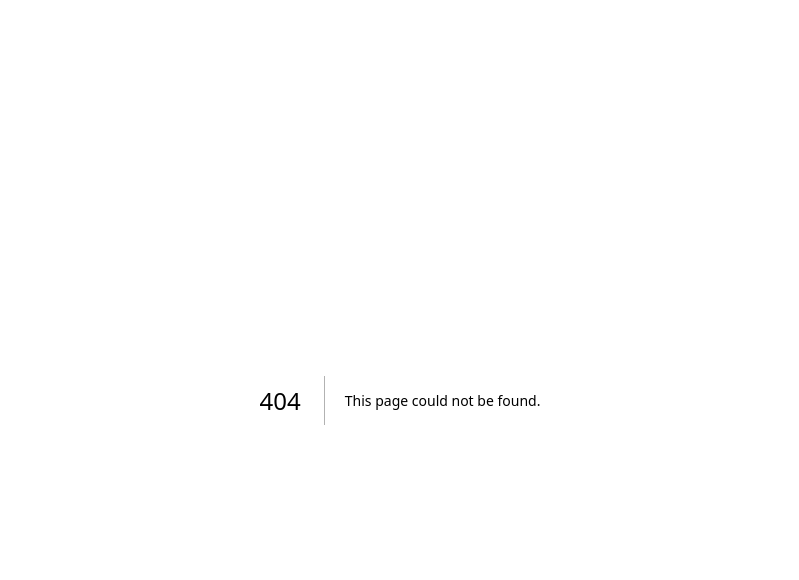
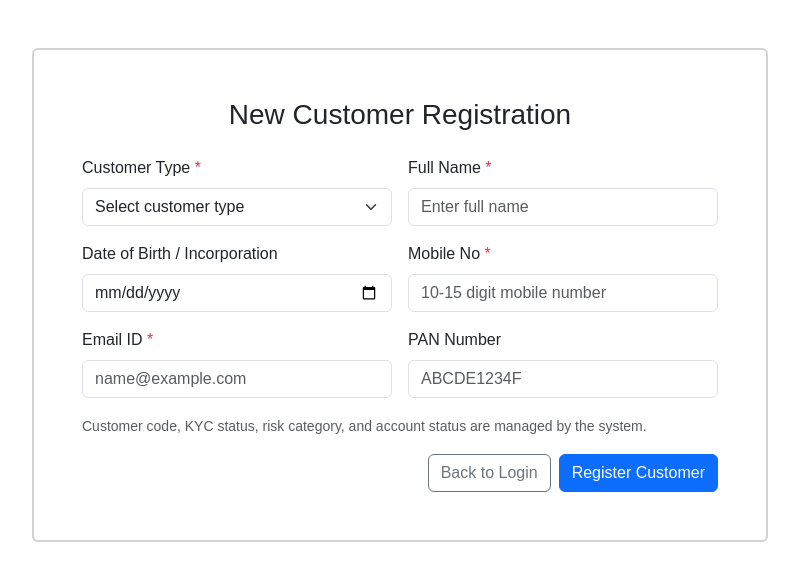
Before and after one commit to anilnankar/React-Batch-Jan21-Finance-Project, a Next.js app in the folder source-code/frontend/: page /register in a window 1280 px wide. Before the commit this address had no page. Shown: the top 580 px of the page, without its empty margins (240-1039 px from the left). Built offline with nearby package versions, Linux system fonts and the light colour scheme.

Commit message:
Created register page and linked with login page

```diff
--- a/source-code/frontend/src/app/(auth)/login/page.tsx
+++ b/source-code/frontend/src/app/(auth)/login/page.tsx
@@ -1,3 +1,5 @@
+import Link from "next/link";
+
 export default function LoginPage() {
   return (
     <main className="container py-5">
@@ -23,6 +25,9 @@ export default function LoginPage() {
                   Sign in
                 </button>
               </form>
+              <p className="text-center mt-3 mb-0">
+                New customer? <Link href="/register">Create account</Link>
+              </p>
             </div>
           </div>
         </div>
--- /dev/null
+++ b/source-code/frontend/src/app/(auth)/register/page.tsx
@@ -0,0 +1,169 @@
+"use client";
+
+import { useState, type FormEvent, type InvalidEvent } from "react";
+import Link from "next/link";
+
+export default function RegisterPage() {
+  const [validated, setValidated] = useState(false);
+  const [emailError, setEmailError] = useState("Enter valid email id");
+
+  const handleSubmit = (event: FormEvent<HTMLFormElement>) => {
+    const form = event.currentTarget;
+    if (!form.checkValidity()) {
+      event.preventDefault();
+      event.stopPropagation();
+    }
+    setValidated(true);
+  };
+
+  const handleEmailInvalid = (event: InvalidEvent<HTMLInputElement>) => {
+    const input = event.currentTarget;
+    if (input.validity.valueMissing) {
+      setEmailError("Email ID is mandatory");
+      input.setCustomValidity("Email ID is mandatory");
+      return;
+    }
+
+    setEmailError("Enter valid email id");
+    input.setCustomValidity("Enter valid email id");
+  };
+
+  const handleEmailInput = (event: FormEvent<HTMLInputElement>) => {
+    const input = event.currentTarget;
+    input.setCustomValidity("");
+
+    if (input.value.trim().length === 0) {
+      setEmailError("Email ID is mandatory");
+      return;
+    }
+
+    if (!input.checkValidity()) {
+      setEmailError("Enter valid email id");
+      return;
+    }
+
+    setEmailError("Enter valid email id");
+  };
+
+  return (
+    <main className="container py-5">
+      <div className="row justify-content-center">
+        <div className="col-12 col-lg-8">
+          <div className="card border-2">
+            <div className="card-body p-4 p-md-5">
+              <h1 className="h3 mb-4 text-center">New Customer Registration</h1>
+
+              <form className={`row g-3 ${validated ? "was-validated" : ""}`} noValidate onSubmit={handleSubmit}>
+                <div className="col-12 col-md-6">
+                  <label className="form-label" htmlFor="customerType">
+                    Customer Type <span className="text-danger">*</span>
+                  </label>
+                  <select id="customerType" className="form-select" defaultValue="" required>
+                    <option value="" disabled>
+                      Select customer type
+                    </option>
+                    <option value="INDIVIDUAL">Individual</option>
+                    <option value="BUSINESS">Business</option>
+                  </select>
+                  <div className="invalid-feedback">Customer type is required.</div>
+                </div>
+
+                <div className="col-12 col-md-6">
+                  <label className="form-label" htmlFor="fullName">
+                    Full Name <span className="text-danger">*</span>
+                  </label>
+                  <input
+                    id="fullName"
+                    type="text"
+                    className="form-control"
+                    placeholder="Enter full name"
+                    maxLength={150}
+                    minLength={3}
+                    required
+                  />
+                  <div className="invalid-feedback">Full name is required (minimum 3 characters).</div>
+                </div>
+
+                <div className="col-12 col-md-6">
+                  <label className="form-label" htmlFor="dobOrIncorp">
+                    Date of Birth / Incorporation
+                  </label>
+                  <input id="dobOrIncorp" type="date" className="form-control" />
+                </div>
+
+                <div className="col-12 col-md-6">
+                  <label className="form-label" htmlFor="mobileNumber">
+                    Mobile No <span className="text-danger">*</span>
+                  </label>
+                  <input
+                    id="mobileNumber"
+                    type="tel"
+                    className="form-control"
+                    placeholder="10-15 digit mobile number"
+                    pattern="^[0-9]{10,15}$"
+                    maxLength={15}
+                    required
+                  />
+                  <div className="invalid-feedback">Enter a valid mobile number (10 to 15 digits).</div>
+                </div>
+
+                <div className="col-12 col-md-6">
+                  <label className="form-label" htmlFor="email">
+                    Email ID <span className="text-danger">*</span>
+                  </label>
+                  <input
+                    id="email"
+                    type="email"
+                    className="form-control"
+                    placeholder="name@example.com"
+                    maxLength={150}
+                    required
+                    onInvalid={handleEmailInvalid}
+                    onInput={handleEmailInput}
+                  />
+                  <div className="invalid-feedback">{emailError}</div>
+                  <div className="valid-feedback">Email ID is valid.</div>
+                </div>
+
+                <div className="col-12 col-md-6">
+                  <label className="form-label" htmlFor="panNumber">
+                    PAN Number
+                  </label>
+                  <input
+                    id="panNumber"
+                    type="text"
+                    className="form-control text-uppercase"
+                    placeholder="ABCDE1234F"
+                    pattern="^[A-Z]{5}[0-9]{4}[A-Z]{1}$"
+                    maxLength={10}
+                    onInput={(event) => {
+                      const input = event.currentTarget;
+                      input.value = input.value.toUpperCase();
+                    }}
+                    required
+                  />
+                </div>
+
+                <div className="col-12">
+                  <small className="text-muted">
+                    Customer code, KYC status, risk category, and account status are managed by the system.
+                  </small>
+                </div>
+
+
+                <div className="col-12 d-grid d-md-flex gap-2 justify-content-md-end">
+                  <Link href="/login" className="btn btn-outline-secondary">
+                    Back to Login
+                  </Link>
+                  <button type="submit" className="btn btn-primary">
+                    Register Customer
+                  </button>
+                </div>
+              </form>
+            </div>
+          </div>
+        </div>
+      </div>
+    </main>
+  );
+}
```
